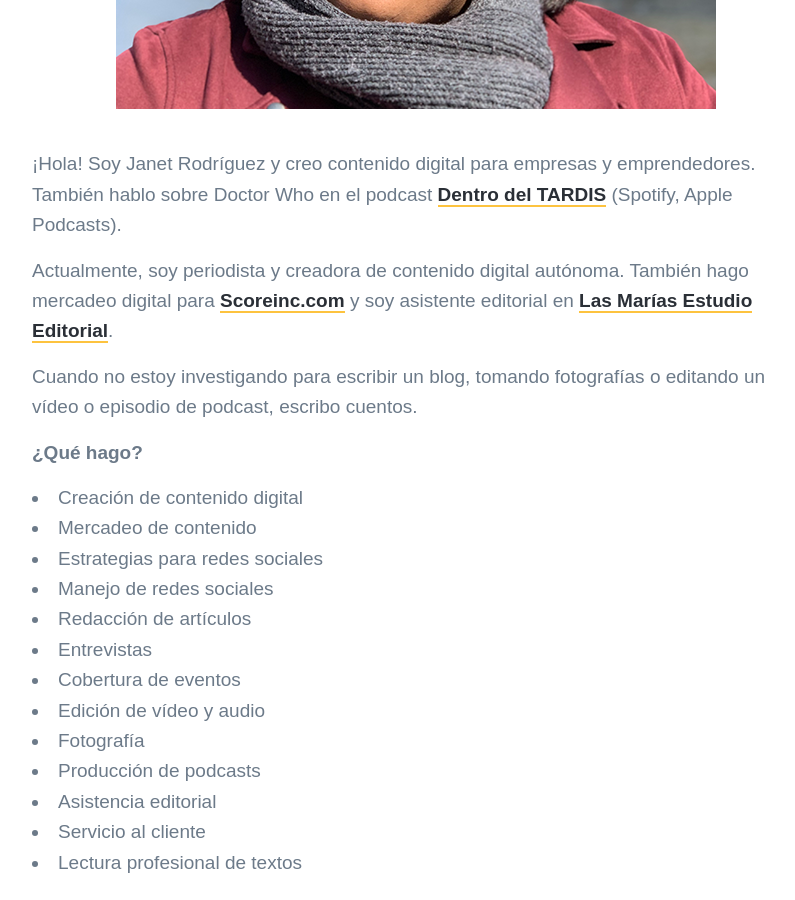
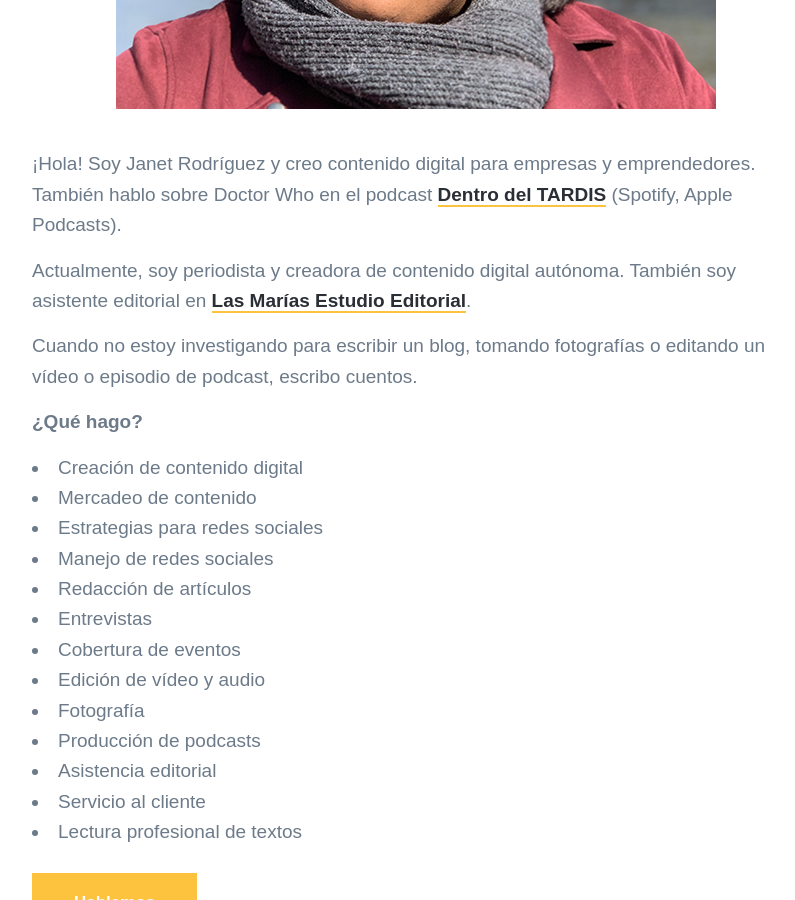
Before and after one commit to rgjanet/rgjanet.github.io, a Jekyll site: the page built from _pages/acerca.md, in a window 1280 px wide and 900 px high, scrolled down 801 px. Shown: the whole window, without its empty margins (224-1019 px from the left). Built offline with Jekyll 4.4.1, drawn with Linux system fonts in a browser that asks for light colours; nearby versions of some CDN libraries; some web fonts are replaced.

Commit message:
Update acerca.md

```diff
--- a/_pages/acerca.md
+++ b/_pages/acerca.md
@@ -9,7 +9,7 @@ featured_image: /images/Proyectos/videos-rgjanet.png
 
 ¡Hola! Soy Janet Rodríguez y creo contenido digital para empresas y emprendedores. También hablo sobre Doctor Who en el podcast [Dentro del TARDIS](http://www.anchor.com/dentrodeltardis) (Spotify, Apple Podcasts).
 
-Actualmente, soy periodista y creadora de contenido digital autónoma. También hago mercadeo digital para [Scoreinc.com](http://www.scoreinc.com) y soy asistente editorial en [Las Marías Estudio Editorial](http://www.lasmariaseditorial.com).
+Actualmente, soy periodista y creadora de contenido digital autónoma. También soy asistente editorial en [Las Marías Estudio Editorial](http://www.lasmariaseditorial.com).
 
 Cuando no estoy investigando para escribir un blog, tomando fotografías o editando un vídeo o episodio de podcast, escribo cuentos.
 
```
